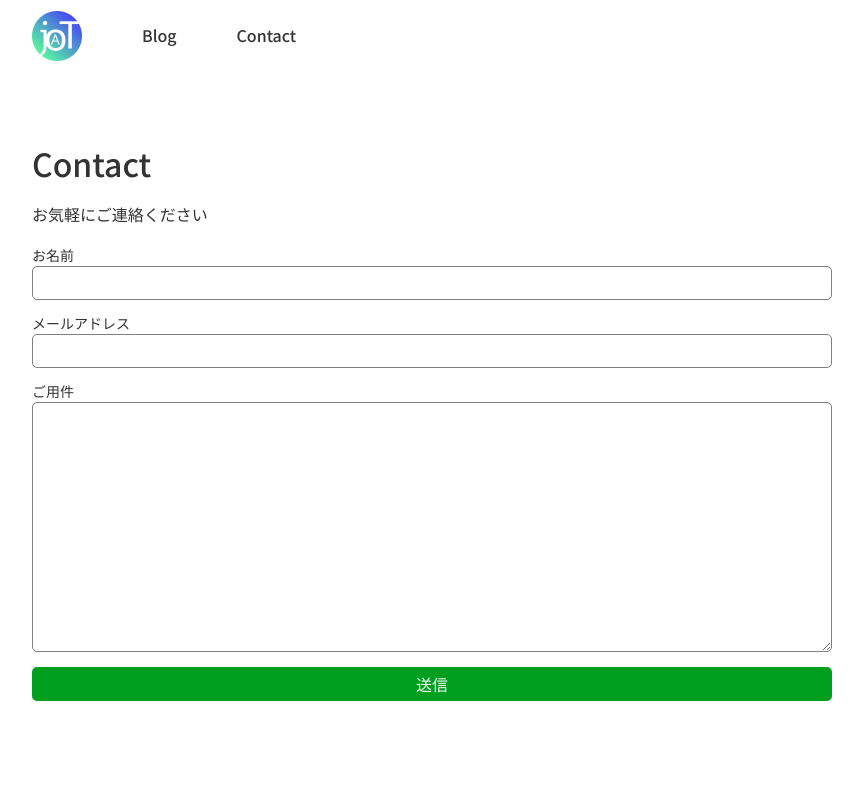
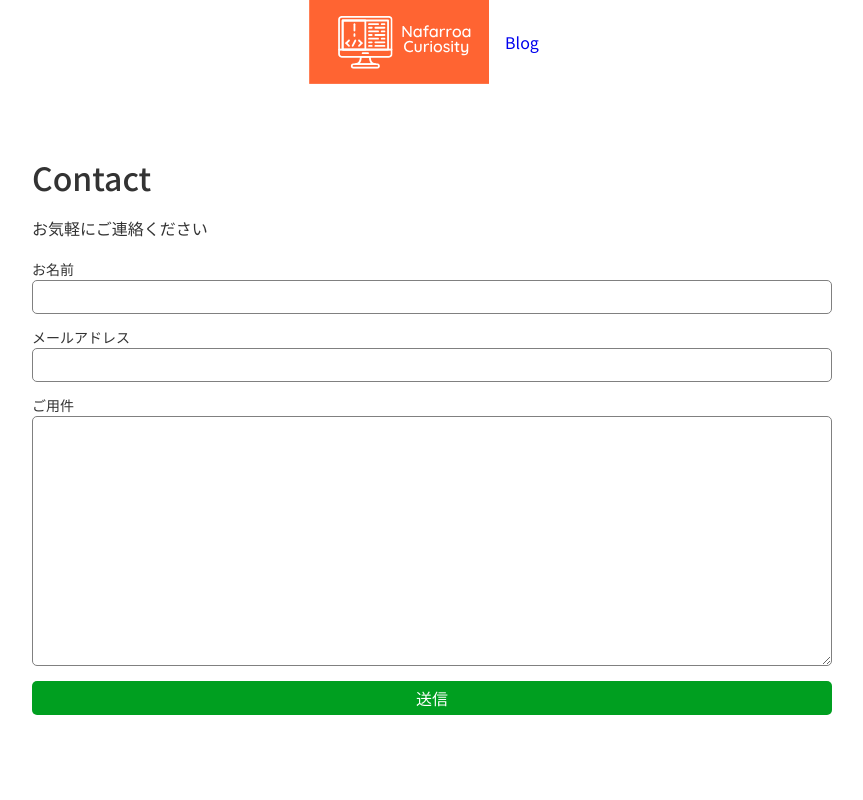
Before and after one commit to nafarroaCuriosity/test, a Gatsby site: page /contact in a window 1280 px wide. Shown: the top 800 px of the page, without its empty margins (208-1071 px from the left). Built offline with nearby package versions, Linux system fonts and the light colour scheme; Gatsby itself is replaced by a stand-in of ours.

Commit message:
20240515

```diff
--- a/package.json
+++ b/package.json
@@ -5,6 +5,11 @@
   "version": "0.1.0",
   "author": "Kyle Mathews <mathews.kyle@gmail.com>",
   "dependencies": {
+    "@emotion/react": "^11.11.4",
+    "@emotion/styled": "^11.11.5",
+    "@fontsource/roboto": "^5.0.13",
+    "@mui/icons-material": "^5.15.17",
+    "@mui/material": "^5.15.17",
     "gatsby": "^5.13.3",
     "gatsby-plugin-image": "^3.13.1",
     "gatsby-plugin-manifest": "^5.13.1",
--- a/src/components/header.js
+++ b/src/components/header.js
@@ -2,29 +2,33 @@ import * as React from "react"
 import { Link } from "gatsby"
 import { StaticImage } from "gatsby-plugin-image"
 import * as style from "../styles/common.module.scss"
+import { Container, List, ListItem } from "@mui/material"
 
 const Header = () => {
   return (
-    <header className={style.headerWrapper}>
-      <div className={style.container}>
-        <div className={style.flexContainer}>
+    <Container
+    maxWidth={'lg'}
+    sx={{
+      display:'flex',
+      justifyContent:'center',
+      textAlign:'center',
+      flexGrow: 1,
+      }}>
           <Link to="/">
             <StaticImage
-              src="../images/logo.png"
+              src="../images/NafarroaLogo.svg"
               alt="logo"
               quality={90}
               placeholder="blurred"
               formats={["auto", "avif", "webp"]}
-              width={50}
+              width={180}
             />
           </Link>
-          <ul>
-            <li><Link to="/blog">Blog</Link></li>
-            <li><Link to="/contact">Contact</Link></li>
-          </ul>
-        </div>
-      </div>
-    </header>
+          <List sx={{display:'flex', justifyContent:'center', alignItems: 'center', textAlign:'center'}}>
+            <ListItem><Link to="/blog">Blog</Link></ListItem>
+            {/* <li><Link to="/contact">Contact</Link></li> */}
+          </List>
+    </Container>
   )
 }
 
```
Also changed, not shown: src/pages/index.js (+6 -8 lines), src/images/NafarroaCuriosity.png (added), src/images/NafarroaLogo.svg (added), 1 other file.
